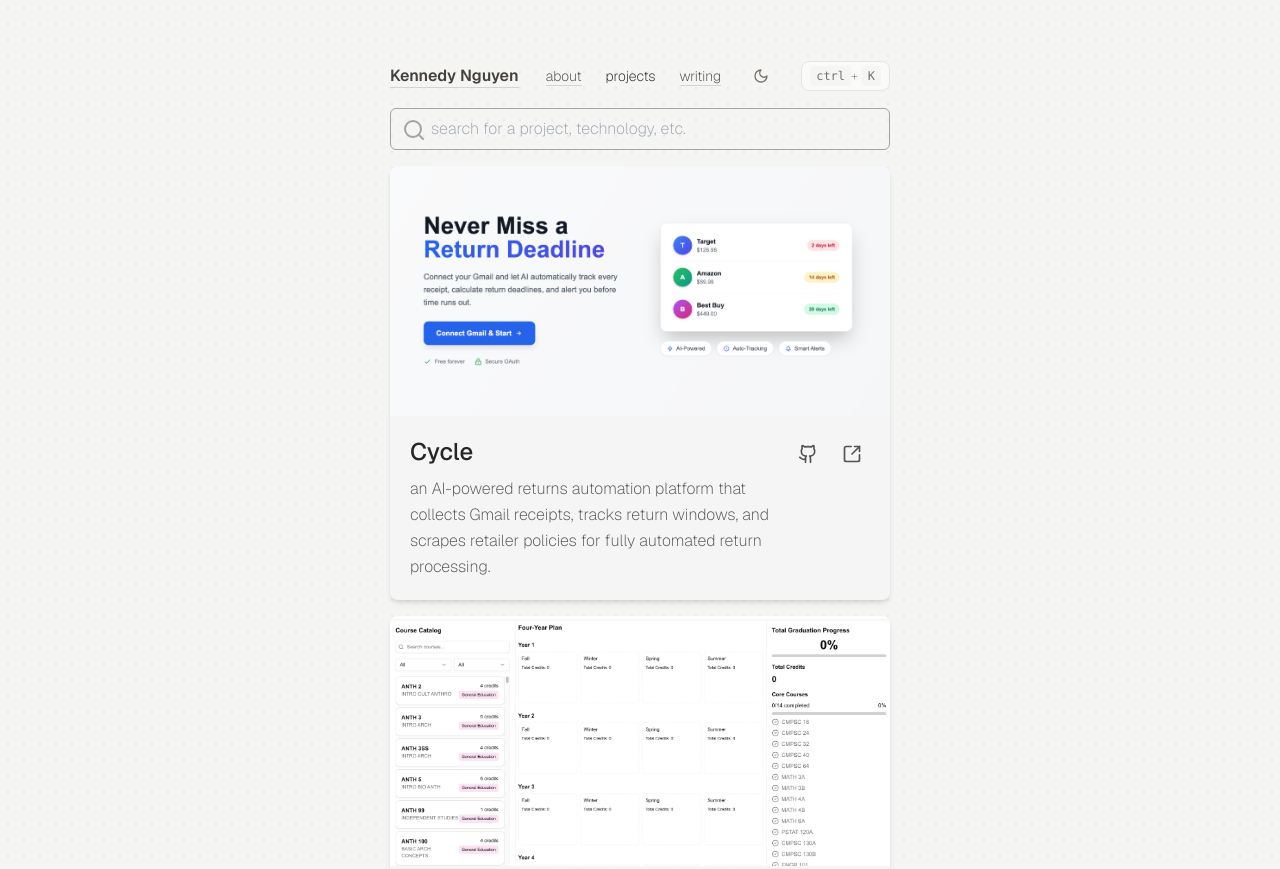
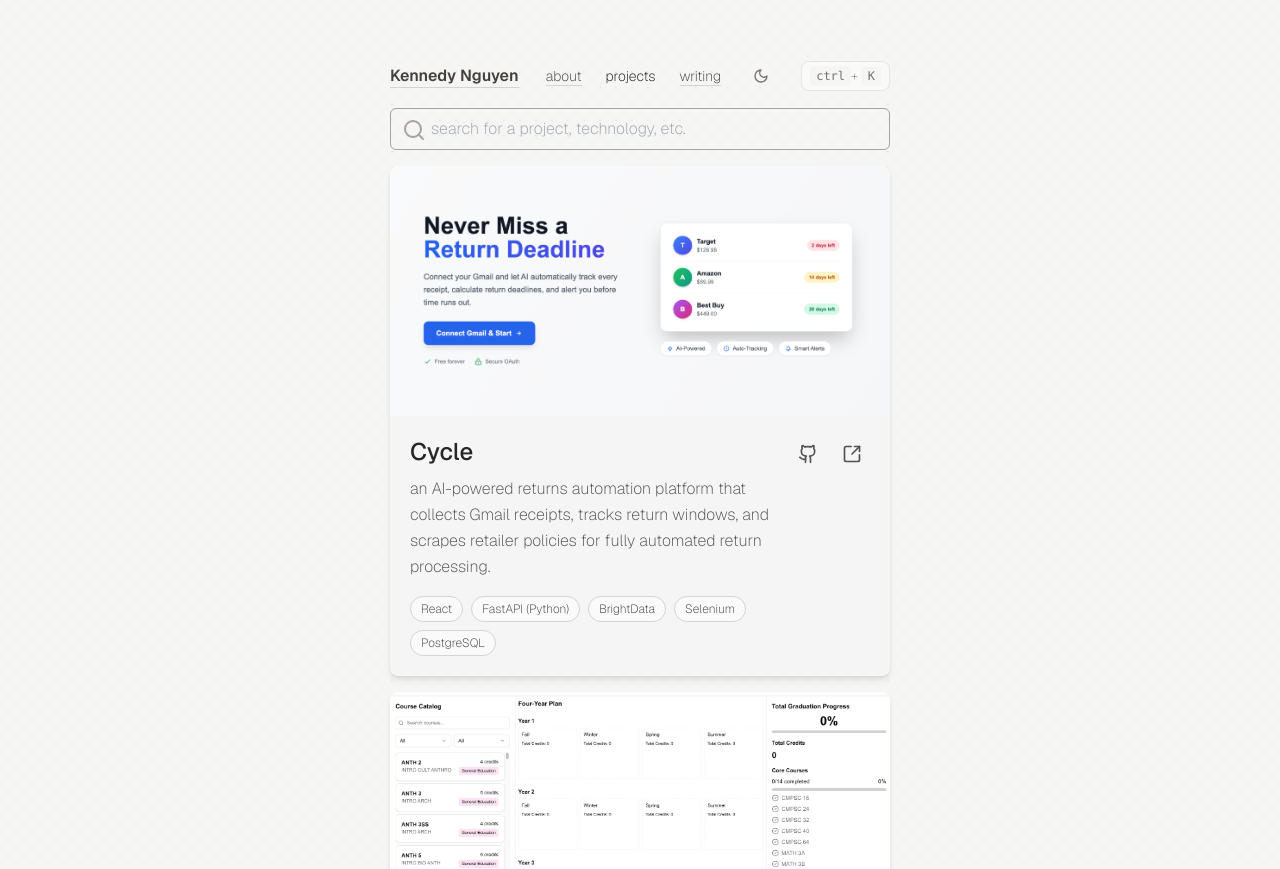
Before and after one commit to kennedynguyen1/personal-portfolio, a Next.js app: page /projects in a window 1280 px wide. Shown: the top 869 px of the page. Built offline with nearby package versions, Linux system fonts and the light colour scheme.

Commit message:
feat: project tech stack

```diff
--- a/src/app/components/ProjectCard.js
+++ b/src/app/components/ProjectCard.js
@@ -64,6 +64,18 @@
             <p className="text-neutral-600 dark:text-neutral-400 mt-2 leading-relaxed">
               {description}
             </p>
+            {technologies?.length > 0 && (
+              <div className="mt-4 flex flex-wrap gap-2">
+                {technologies.map((technology) => (
+                  <span
+                    key={technology}
+                    className="text-xs px-2.5 py-1 rounded-full border border-neutral-300 dark:border-neutral-700 text-neutral-700 dark:text-neutral-300 bg-neutral-50 dark:bg-neutral-800"
+                  >
+                    {technology}
+                  </span>
+                ))}
+              </div>
+            )}
           </div>
           <div className="flex gap-2">
             {github && (
```
